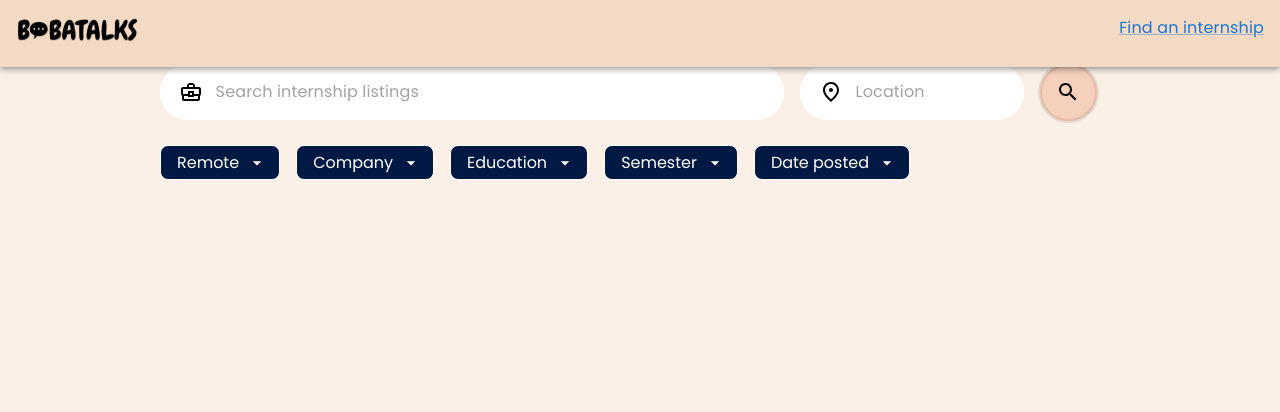
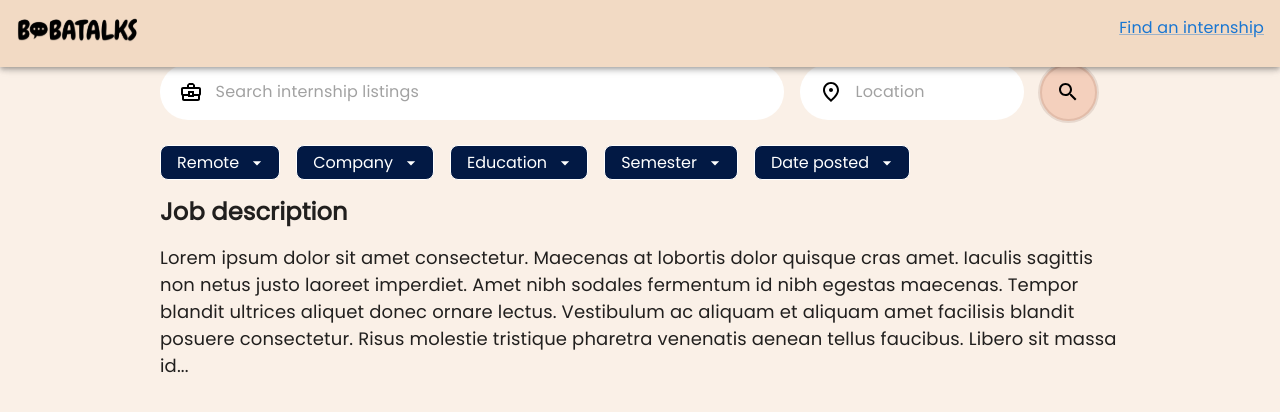
Before and after one commit to BobaTalks/internship-tracker, a React (Create React App) app in the folder client/: page /search in a window 1280 px wide. Shown: the top 412 px of the page. Built offline with nearby package versions, Linux system fonts and the light colour scheme.

Commit message:
added JobDescription title and body

```diff
--- a/client/src/components/JobDescription.jsx
+++ b/client/src/components/JobDescription.jsx
@@ -1,17 +1,16 @@
 import React from "react";
-import { Box, Container, Slider, useTheme } from "@mui/material";
-import { Typography } from "@mui/material";
-//import { useTheme } from "@emotion/react";
+import { Grid, Typography } from "@mui/material";
 
 const JobDescription = (props) => {
-const theme = useTheme();
   return (
-    <p style={{ color: theme.palette.text.primary.main }}>
-      {props.description}
-    </p>
+    <Grid container direction="column" spacing={0}>
+      <Grid item>
+        <Typography variant="h5">Job description</Typography>
+      </Grid>
+      <Grid item container direction="row" marginTop={2}>
+        <Typography variant="body1"> {props.description}</Typography>
+      </Grid>
+    </Grid>
   );
 };
 export default JobDescription;
-
-    )
-}*/
--- a/client/src/pages/SearchResultsPage.jsx
+++ b/client/src/pages/SearchResultsPage.jsx
@@ -4,6 +4,7 @@ import { Stack, Typography } from "@mui/material";
 import BasePage from "./BasePage";
 import FiltersBar from "../components/FiltersBar";
 import SearchBar from "../components/SearchBar";
+import JobDescription from "../components/JobDescription";
 
 /**
  * https://github.com/BobaTalks/internship-tracker/issues/28
@@ -136,6 +137,17 @@ const MOCK_FILTER_DATA = {
 
 export const FilterContext = createContext([{}, () => {}]);
 
+const prr = "Lorem ipsum dolor sit amet consectetur. ";
+const poo = "Maecenas at lobortis dolor quisque cras amet. ";
+const pee = "Iaculis sagittis non netus justo laoreet imperdiet.";
+const paa = " Amet nibh sodales fermentum id nibh egestas maecenas. ";
+const pii = "Tempor blandit ultrices aliquet donec ornare lectus. ";
+const puu = "Vestibulum ac aliquam et aliquam amet facilisis ";
+const pug = "blandit posuere consectetur. ";
+const pyy = "Risus molestie tristique pharetra venenatis aenean ";
+const pzz = "tellus faucibus. Libero sit massa id...";
+const mockDescription = prr + poo + pee + paa + pii + puu + pug + pyy + pzz;
+
 const SearchResultsPage = () => {
   const [filterData, setFilterData] = useState(MOCK_FILTER_DATA);
 
@@ -148,6 +160,7 @@ const SearchResultsPage = () => {
           </Typography>
           <SearchBar />
           <FiltersBar />
+          <JobDescription description={mockDescription} />
         </Stack>
       </BasePage>
     </FilterContext.Provider>
```
